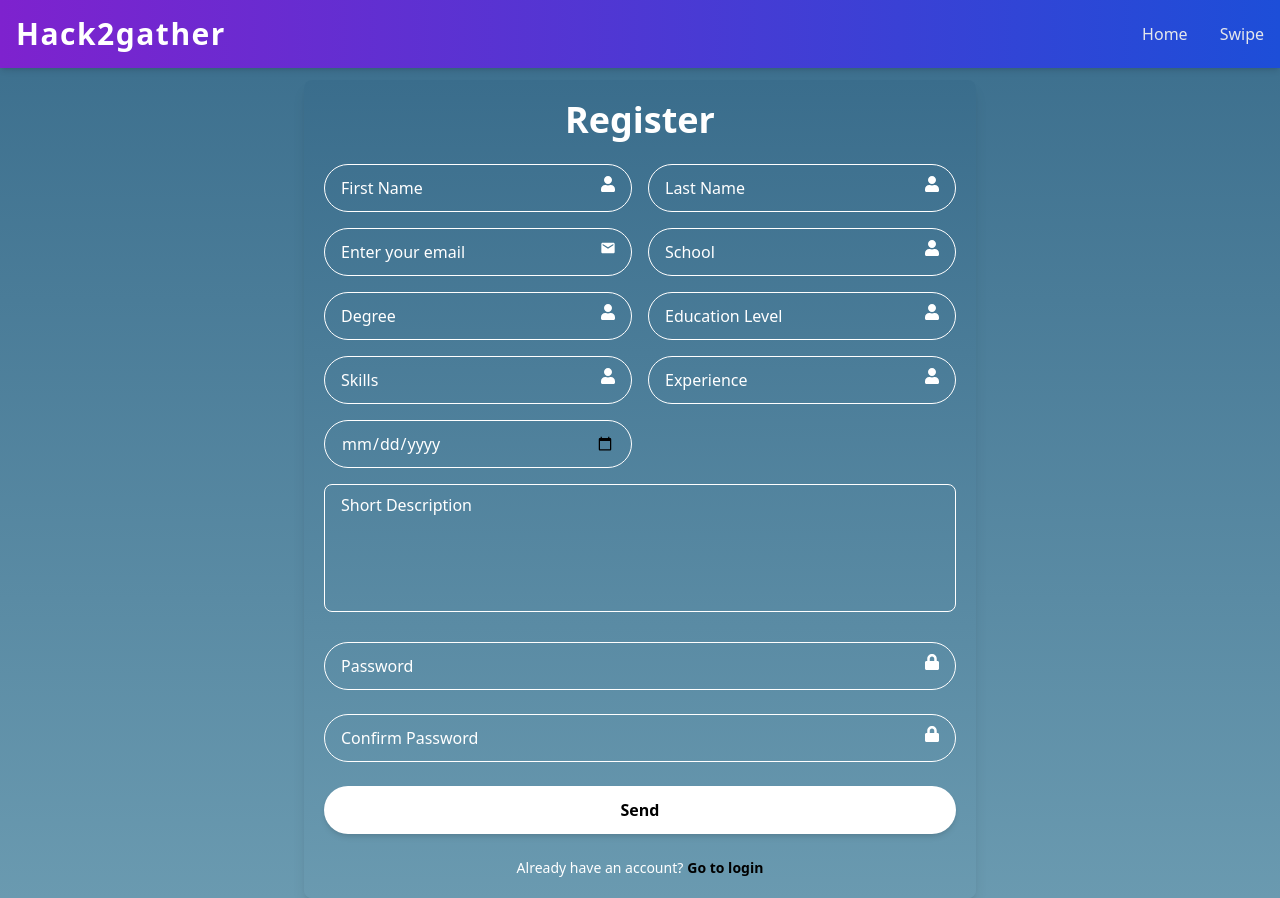
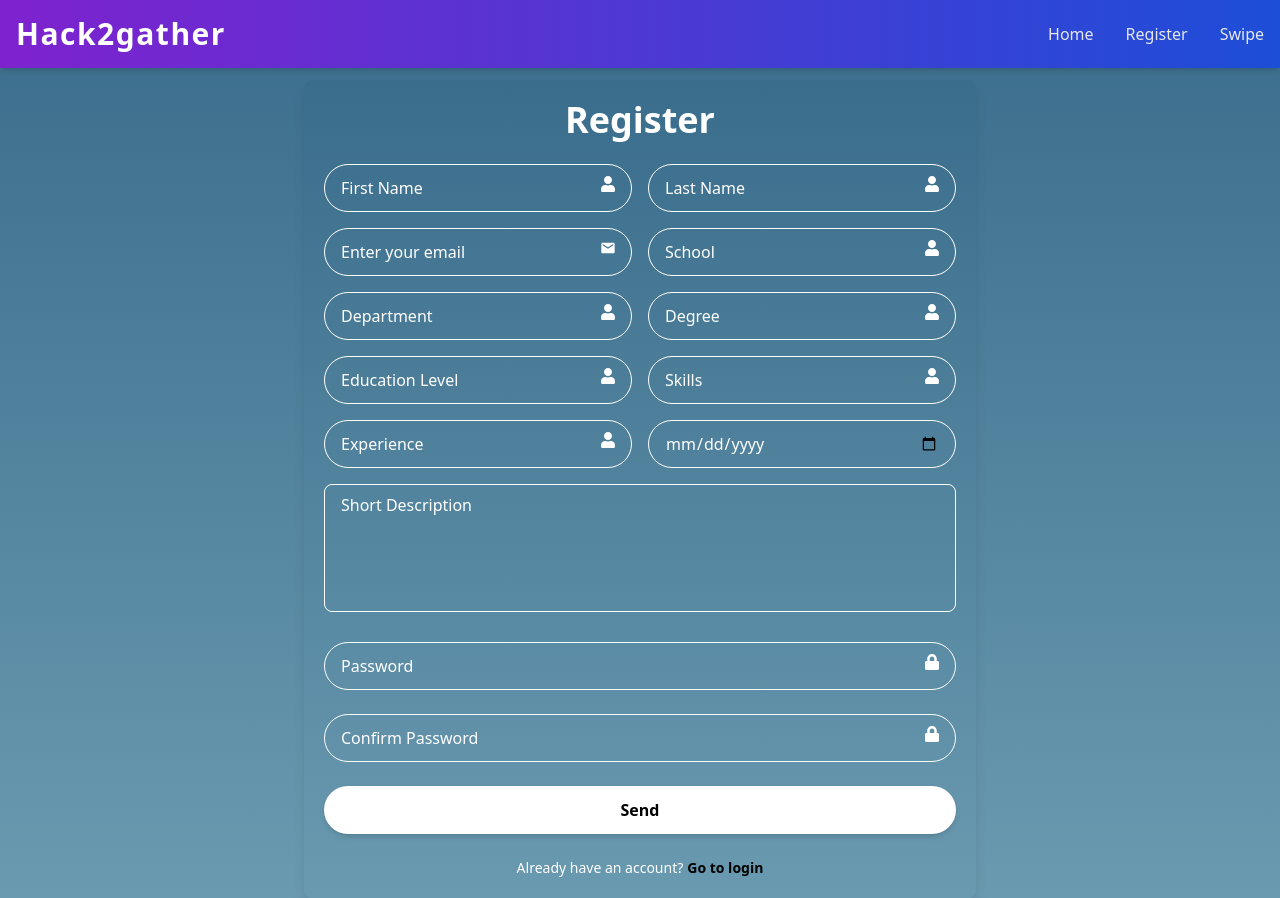
Before and after one commit to Celesca/hack2gather, a React (Vite) app in the folder frontend/: page /register in a window 1280 px wide. Built offline with nearby package versions, Linux system fonts and the light colour scheme.

Commit message:
add: Register.jsx

```diff
--- a/frontend/src/Register.jsx
+++ b/frontend/src/Register.jsx
@@ -11,7 +11,7 @@ const Register = () => {
 
           <div className="grid grid-cols-1 md:grid-cols-2 gap-4">
             {/* Form Fields */}
-            {['First Name', 'Last Name', 'Enter your email', 'School', 'Degree', 'Education Level', 'Skills', 'Experience'].map((placeholder, index) => (
+            {['First Name', 'Last Name', 'Enter your email', 'School','Department', 'Degree', 'Education Level', 'Skills', 'Experience'].map((placeholder, index) => (
               <div className="relative" key={index}>
                 <input
                   type={placeholder === 'Enter your email' ? 'email' : 'text'}
--- a/frontend/src/components/Navbar.jsx
+++ b/frontend/src/components/Navbar.jsx
@@ -15,6 +15,10 @@ function Navbar() {
         <div className="hidden md:flex space-x-8">
           <a href="/" className="text-gray-200 hover:text-white transition duration-300 font-medium">
             Home
+          </a>
+
+          <a href="/register" className="text-gray-200 hover:text-white transition duration-300 font-medium">
+            Register
           </a>
 
 
```
